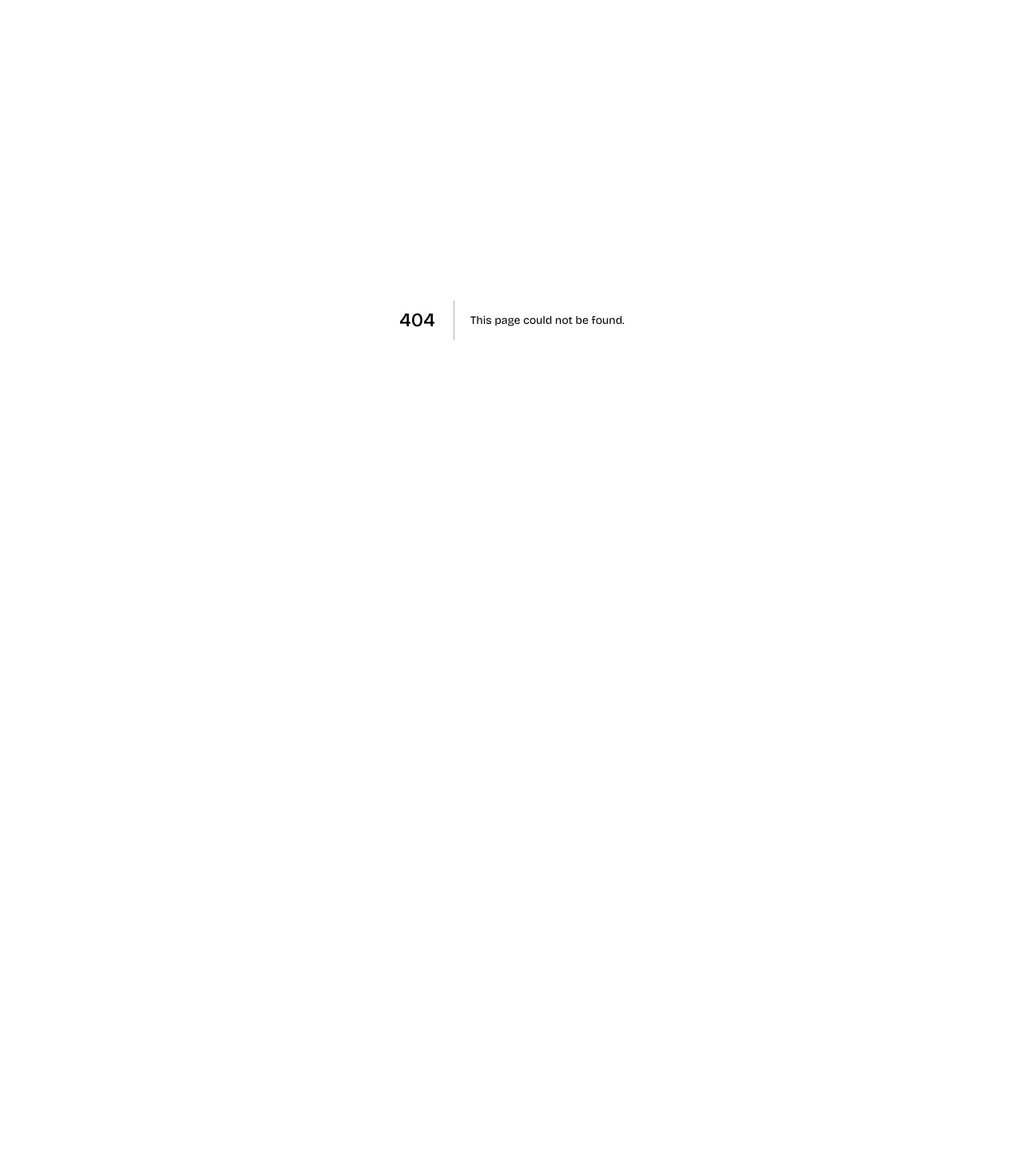
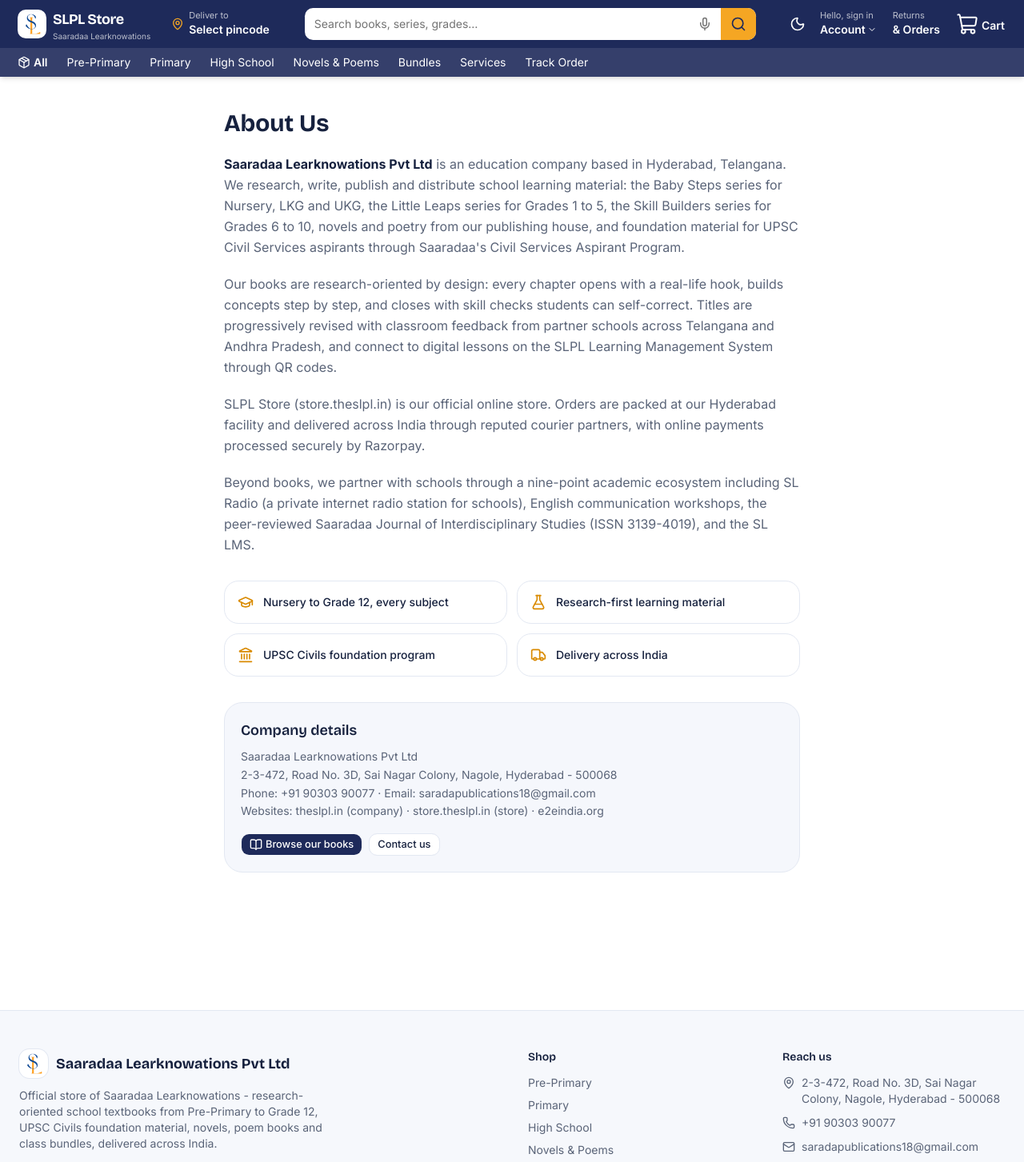
Before and after one commit to harshavardhanmdev/SLPL_OMS, a Next.js app in the folder app/: page /about in a window 1280 px wide. Before the commit this address had no page. Shown: the top 1453 px of the page at 80% size. Before the commit the page ends 800 px from the top, so only its background shows below. Built offline with nearby package versions, Linux system fonts and the light colour scheme; no server answers; the database is empty.

Commit message:
About Us page for payment gateway review, footer link

```diff
--- /dev/null
+++ b/app/src/app/(store)/about/page.tsx
@@ -0,0 +1,85 @@
+import type { Metadata } from "next";
+import Link from "next/link";
+import { BookOpen, FlaskConical, GraduationCap, Landmark, Truck } from "lucide-react";
+
+import { Button } from "@/components/ui/button";
+import { site } from "@/lib/site";
+
+export const metadata: Metadata = {
+  title: "About Us",
+  description:
+    "Saaradaa Learknowations Pvt Ltd publishes research-oriented school textbooks, novels and UPSC Civils foundation material, delivered across India.",
+};
+
+export default function AboutPage() {
+  return (
+    <div className="mx-auto max-w-3xl px-4 py-10 sm:px-6">
+      <h1 className="font-heading text-3xl font-bold">About Us</h1>
+
+      <div className="mt-5 space-y-5 leading-relaxed text-muted-foreground">
+        <p>
+          <strong className="text-foreground">{site.company}</strong> is an education company
+          based in Hyderabad, Telangana. We research, write, publish and distribute school
+          learning material: the Baby Steps series for Nursery, LKG and UKG, the Little Leaps
+          series for Grades 1 to 5, the Skill Builders series for Grades 6 to 10, novels and
+          poetry from our publishing house, and foundation material for UPSC Civil Services
+          aspirants through Saaradaa&apos;s Civil Services Aspirant Program.
+        </p>
+        <p>
+          Our books are research-oriented by design: every chapter opens with a real-life hook,
+          builds concepts step by step, and closes with skill checks students can self-correct.
+          Titles are progressively revised with classroom feedback from partner schools across
+          Telangana and Andhra Pradesh, and connect to digital lessons on the SLPL Learning
+          Management System through QR codes.
+        </p>
+        <p>
+          {site.name} (store.theslpl.in) is our official online store. Orders are packed at our
+          Hyderabad facility and delivered across India through reputed courier partners, with
+          online payments processed securely by Razorpay.
+        </p>
+        <p>
+          Beyond books, we partner with schools through a nine-point academic ecosystem
+          including SL Radio (a private internet radio station for schools), English
+          communication workshops, the peer-reviewed Saaradaa Journal of Interdisciplinary
+          Studies (ISSN 3139-4019), and the SL LMS.
+        </p>
+      </div>
+
+      <div className="mt-8 grid gap-3 sm:grid-cols-2">
+        {[
+          { icon: GraduationCap, text: "Nursery to Grade 12, every subject" },
+          { icon: FlaskConical, text: "Research-first learning material" },
+          { icon: Landmark, text: "UPSC Civils foundation program" },
+          { icon: Truck, text: "Delivery across India" },
+        ].map(({ icon: Icon, text }) => (
+          <div key={text} className="flex items-center gap-3 rounded-xl border bg-card p-4 text-sm font-medium">
+            <Icon className="size-5 shrink-0 text-saffron-deep" /> {text}
+          </div>
+        ))}
+      </div>
+
+      <div className="mt-8 rounded-2xl border bg-secondary/60 p-5 dark:bg-card">
+        <h2 className="font-heading text-lg font-semibold">Company details</h2>
+        <p className="mt-2 text-sm leading-relaxed text-muted-foreground">
+          {site.company}
+          <br />
+          {site.contact.address}
+          <br />
+          Phone: {site.contact.phone} · Email: {site.contact.email}
+          <br />
+          Websites: theslpl.in (company) · store.theslpl.in (store) · e2eindia.org
+        </p>
+        <div className="mt-4 flex flex-wrap gap-2">
+          <Button size="sm" asChild>
+            <Link href="/categories">
+              <BookOpen className="size-4" /> Browse our books
+            </Link>
+          </Button>
+          <Button size="sm" variant="outline" asChild>
+            <Link href="/contact">Contact us</Link>
+          </Button>
+        </div>
+      </div>
+    </div>
+  );
+}
--- a/app/src/components/layout/site-footer.tsx
+++ b/app/src/components/layout/site-footer.tsx
@@ -68,6 +68,11 @@
                 Contact Us
               </Link>
             </li>
+            <li>
+              <Link href="/about" className="transition-colors hover:text-foreground">
+                About Us
+              </Link>
+            </li>
           </ul>
         </div>
 
```
